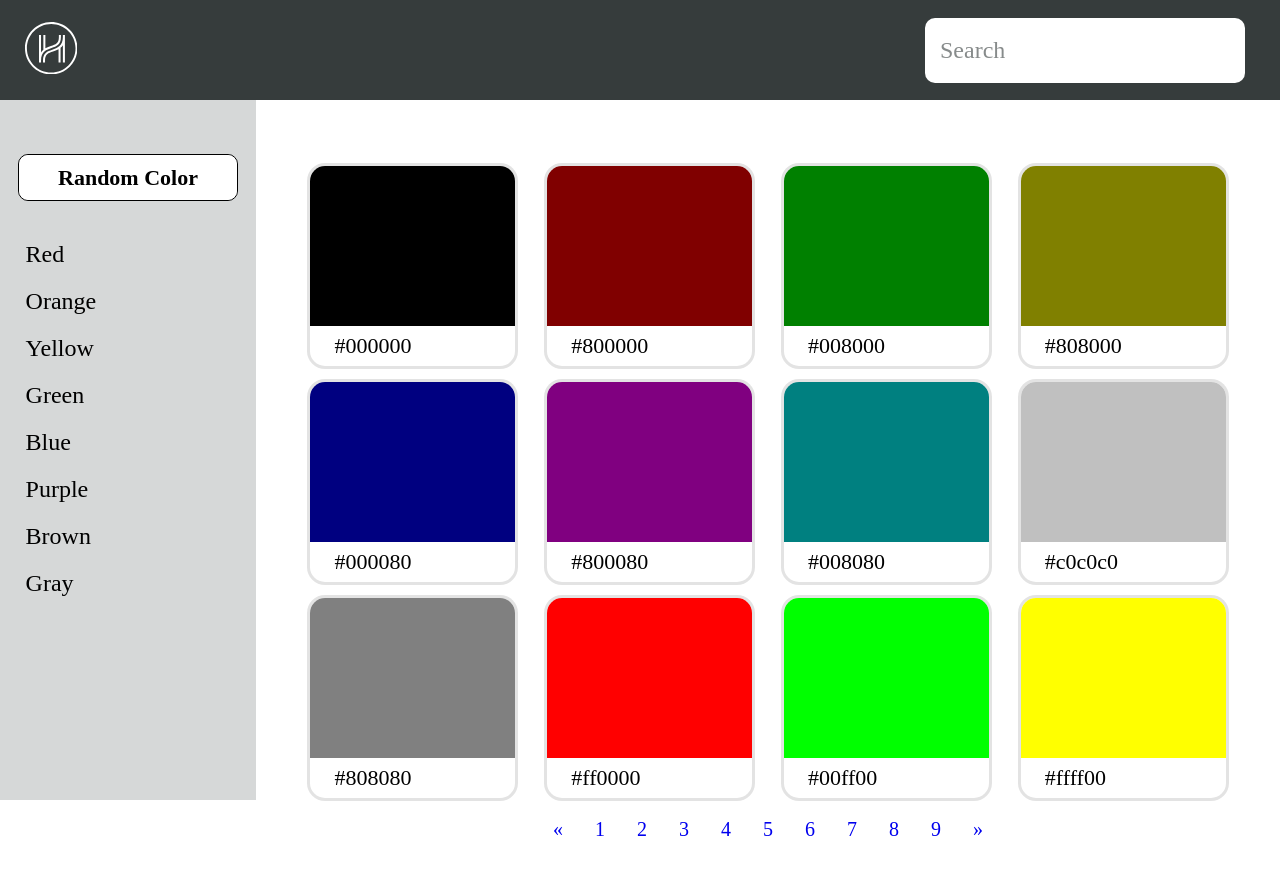
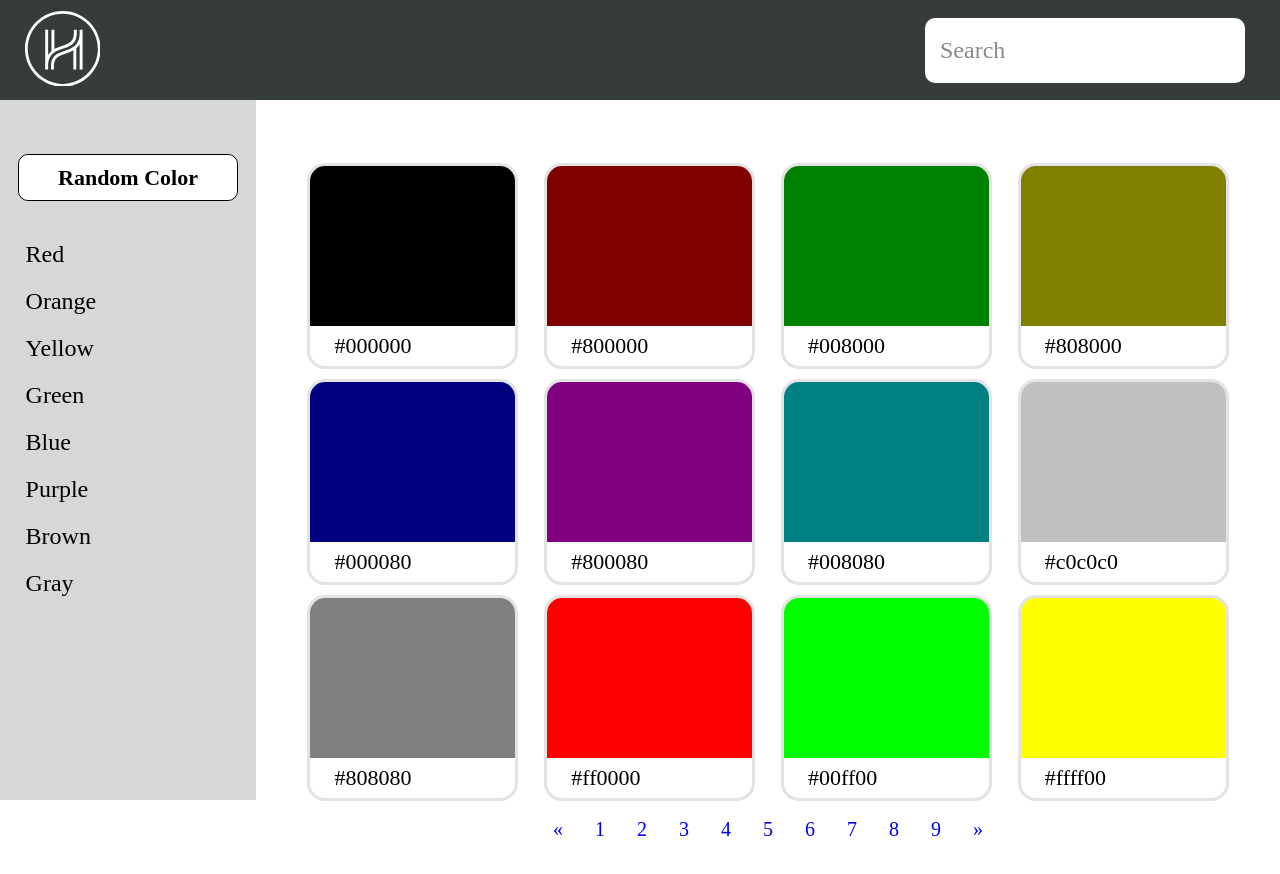
Before and after one commit to 2juicy/HHumansChallenge, a React (Create React App) app: page / in a window 1280 px wide. Built offline with nearby package versions, Linux system fonts and the light colour scheme; a web font is replaced by a local one.

Commit message:
larger logo

```diff
--- a/src/components/Header/Header.css
+++ b/src/components/Header/Header.css
@@ -10,6 +10,10 @@
 
 .logo {
   padding: 0 25px 0 25px;
+}
+
+.logo img {
+  height: 75px;
 }
 
 .search {
```
